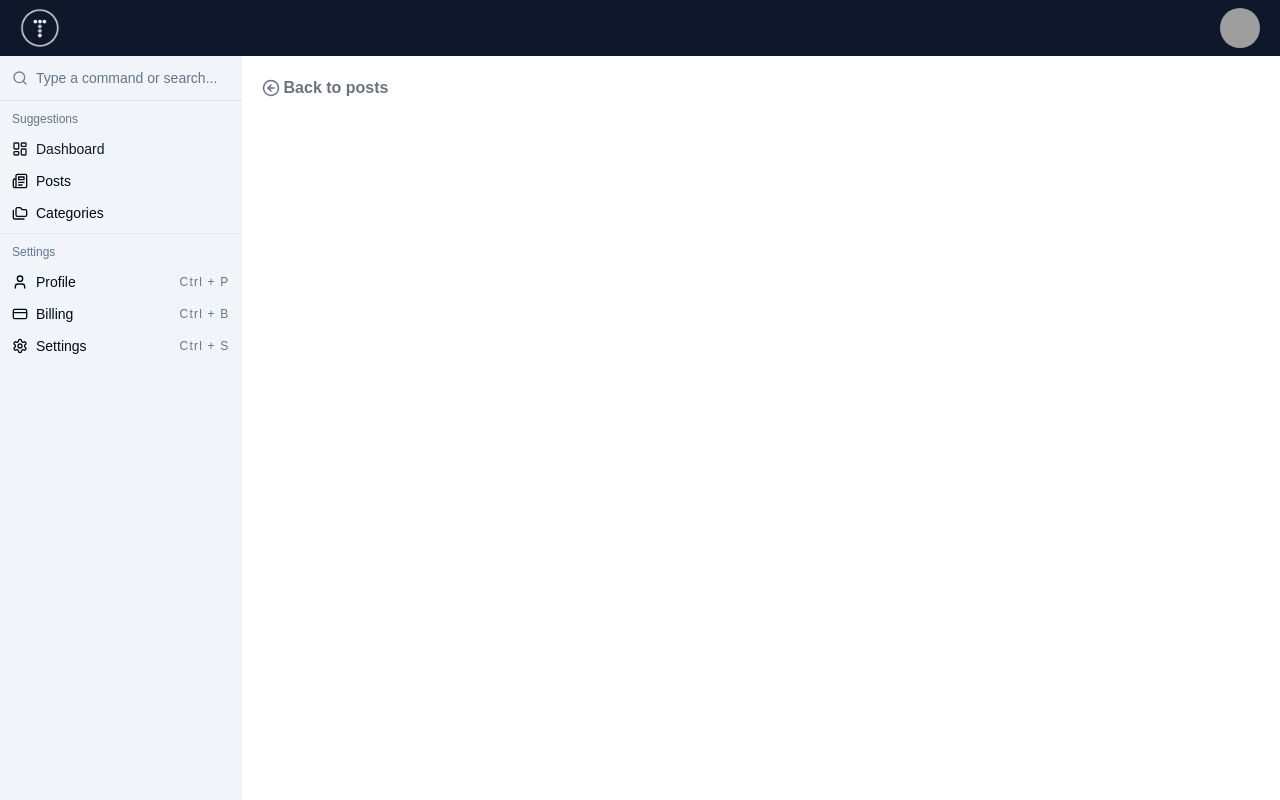
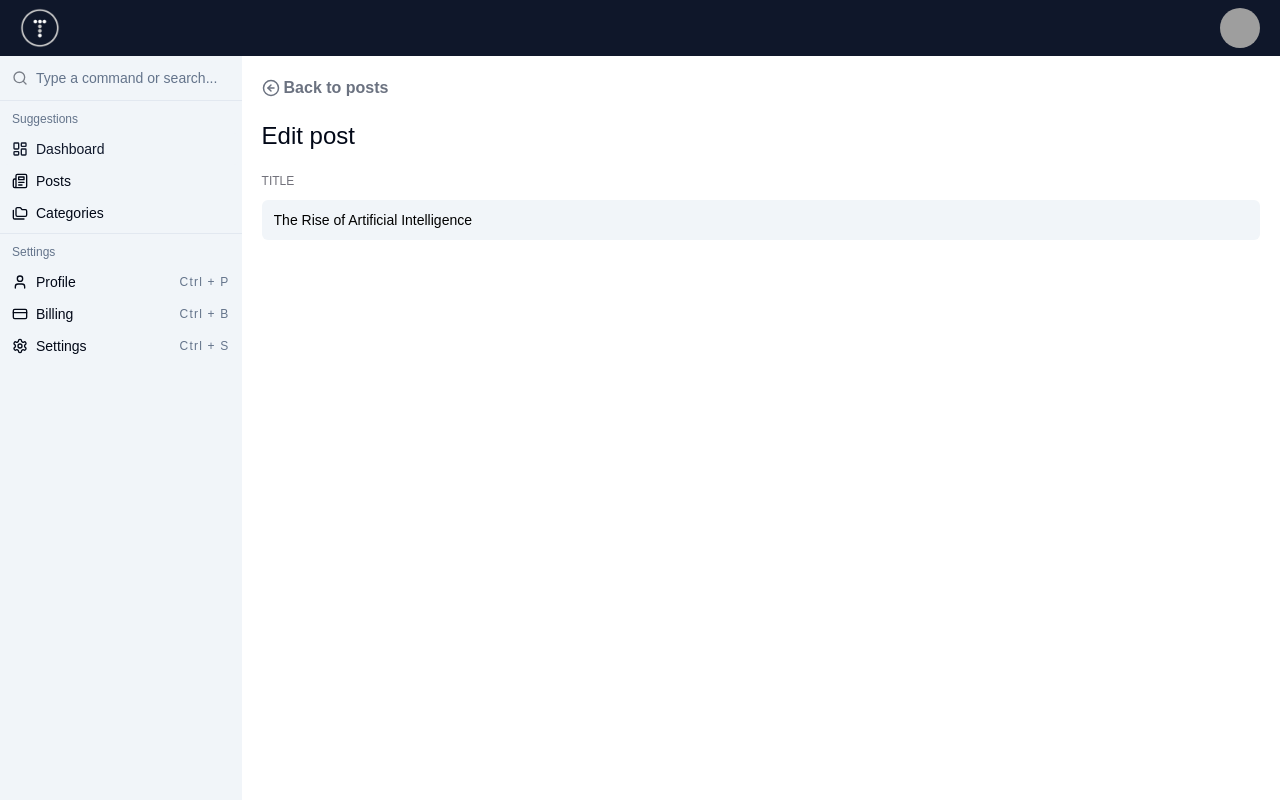
Before and after one commit to luAr26/admin-dashboard-tm, a Next.js app: page /posts/edit/1 in a window 1280 px wide. Built offline with nearby package versions, Linux system fonts and the light colour scheme; grey boxes are pictures that could not be loaded.

Commit message:
Start adding the edit post form.

```diff
--- a/app/(main)/posts/edit/[id]/page.tsx
+++ b/app/(main)/posts/edit/[id]/page.tsx
@@ -1,11 +1,82 @@
+"use client";
 import BackButton from "@/components/BackButton";
+import * as z from "zod";
+import { useForm } from "react-hook-form";
+import { zodResolver } from "@hookform/resolvers/zod";
+import {
+  Form,
+  FormControl,
+  FormField,
+  FormItem,
+  FormLabel,
+  FormMessage,
+} from "@/components/ui/form";
+import { Input } from "@/components/ui/input";
+import { Textarea } from "@/components/ui/textarea";
+import { Button } from "@/components/ui/button";
+import posts from "@/data/posts";
 
-const EditPage = () => {
+const formSchema = z.object({
+  title: z.string().min(1, { message: "Title is required" }),
+  body: z.string().min(1, { message: "Body is required" }),
+  author: z.string().min(1, { message: "Author is required" }),
+  date: z.string().min(1, { message: "Date is required" }),
+});
+
+interface PostEditPageProps {
+  params: {
+    id: string;
+  };
+}
+
+const PostEditPage = ({ params }: PostEditPageProps) => {
+  const post = posts.find((post) => {
+    return post.id === params.id;
+  });
+
+  const form = useForm<z.infer<typeof formSchema>>({
+    resolver: zodResolver(formSchema),
+    defaultValues: {
+      title: post?.title || "",
+      body: post?.body || "",
+      author: post?.author || "",
+      date: post?.date || "",
+    },
+  });
+
+  // https://www.youtube.com/watch?v=hhudoSMM0yU&t=5638s
+
+  const handleSubmit = (data: z.infer<typeof formSchema>) => {};
   return (
     <div>
       <BackButton text="Back to posts" link="/posts" />
+      <h3 className="mb-4 text-2xl">Edit post</h3>
+      <Form {...form}>
+        <form onSubmit={form.handleSubmit(handleSubmit)}>
+          <FormField
+            control={form.control}
+            name="title"
+            render={({ field }) => (
+              <FormItem>
+                <FormLabel className="dark:text-secondary-70 text-xs uppercase text-zinc-500">
+                  Title
+                </FormLabel>
+                <FormControl>
+                  <Input
+                    className="border-0 bg-slate-100 text-black focus-visible:ring-0 focus-visible:ring-offset-0"
+                    placeholder="Enter title"
+                    {...field}
+                  />
+                </FormControl>
+
+                <FormMessage />
+              </FormItem>
+            )}
+          />
+        </form>
+      </Form>
     </div>
   );
 };
 
-export default EditPage;
+export default PostEditPage;
--- /dev/null
+++ b/components/ui/form.tsx
@@ -0,0 +1,178 @@
+"use client"
+
+import * as React from "react"
+import * as LabelPrimitive from "@radix-ui/react-label"
+import { Slot } from "@radix-ui/react-slot"
+import {
+  Controller,
+  ControllerProps,
+  FieldPath,
+  FieldValues,
+  FormProvider,
+  useFormContext,
+} from "react-hook-form"
+
+import { cn } from "@/lib/utils"
+import { Label } from "@/components/ui/label"
+
+const Form = FormProvider
+
+type FormFieldContextValue<
+  TFieldValues extends FieldValues = FieldValues,
+  TName extends FieldPath<TFieldValues> = FieldPath<TFieldValues>
+> = {
+  name: TName
+}
+
+const FormFieldContext = React.createContext<FormFieldContextValue>(
+  {} as FormFieldContextValue
+)
+
+const FormField = <
+  TFieldValues extends FieldValues = FieldValues,
+  TName extends FieldPath<TFieldValues> = FieldPath<TFieldValues>
+>({
+  ...props
+}: ControllerProps<TFieldValues, TName>) => {
+  return (
+    <FormFieldContext.Provider value={{ name: props.name }}>
+      <Controller {...props} />
+    </FormFieldContext.Provider>
+  )
+}
+
+const useFormField = () => {
+  const fieldContext = React.useContext(FormFieldContext)
+  const itemContext = React.useContext(FormItemContext)
+  const { getFieldState, formState } = useFormContext()
+
+  const fieldState = getFieldState(fieldContext.name, formState)
+
+  if (!fieldContext) {
+    throw new Error("useFormField should be used within <FormField>")
+  }
+
+  const { id } = itemContext
+
+  return {
+    id,
+    name: fieldContext.name,
+    formItemId: `${id}-form-item`,
+    formDescriptionId: `${id}-form-item-description`,
+    formMessageId: `${id}-form-item-message`,
+    ...fieldState,
+  }
+}
+
+type FormItemContextValue = {
+  id: string
+}
+
+const FormItemContext = React.createContext<FormItemContextValue>(
+  {} as FormItemContextValue
+)
+
+const FormItem = React.forwardRef<
+  HTMLDivElement,
+  React.HTMLAttributes<HTMLDivElement>
+>(({ className, ...props }, ref) => {
+  const id = React.useId()
+
+  return (
+    <FormItemContext.Provider value={{ id }}>
+      <div ref={ref} className={cn("space-y-2", className)} {...props} />
+    </FormItemContext.Provider>
+  )
+})
+FormItem.displayName = "FormItem"
+
+const FormLabel = React.forwardRef<
+  React.ElementRef<typeof LabelPrimitive.Root>,
+  React.ComponentPropsWithoutRef<typeof LabelPrimitive.Root>
+>(({ className, ...props }, ref) => {
+  const { error, formItemId } = useFormField()
+
+  return (
+    <Label
+      ref={ref}
+      className={cn(error && "text-destructive", className)}
+      htmlFor={formItemId}
+      {...props}
+    />
+  )
+})
+FormLabel.displayName = "FormLabel"
+
+const FormControl = React.forwardRef<
+  React.ElementRef<typeof Slot>,
+  React.ComponentPropsWithoutRef<typeof Slot>
+>(({ ...props }, ref) => {
+  const { error, formItemId, formDescriptionId, formMessageId } = useFormField()
+
+  return (
+    <Slot
+      ref={ref}
+      id={formItemId}
+      aria-describedby={
+        !error
+          ? `${formDescriptionId}`
+          : `${formDescriptionId} ${formMessageId}`
+      }
+      aria-invalid={!!error}
+      {...props}
+    />
+  )
+})
+FormControl.displayName = "FormControl"
+
+const FormDescription = React.forwardRef<
+  HTMLParagraphElement,
+  React.HTMLAttributes<HTMLParagraphElement>
+>(({ className, ...props }, ref) => {
+  const { formDescriptionId } = useFormField()
+
+  return (
+    <p
+      ref={ref}
+      id={formDescriptionId}
+      className={cn("text-sm text-muted-foreground", className)}
+      {...props}
+    />
+  )
+})
+FormDescription.displayName = "FormDescription"
+
+const FormMessage = React.forwardRef<
+  HTMLParagraphElement,
+  React.HTMLAttributes<HTMLParagraphElement>
+>(({ className, children, ...props }, ref) => {
+  const { error, formMessageId } = useFormField()
+  const body = error ? String(error?.message) : children
+
+  if (!body) {
+    return null
+  }
+
+  return (
+    <p
+      ref={ref}
+      id={formMessageId}
+      className={cn("text-sm font-medium text-destructive", className)}
+      {...props}
+    >
+      {body}
+    </p>
+  )
+})
+FormMessage.displayName = "FormMessage"
+
+export {
+  useFormField,
+  Form,
+  FormItem,
+  FormLabel,
+  FormControl,
+  FormDescription,
+  FormMessage,
+  FormField,
+}
--- /dev/null
+++ b/components/ui/input.tsx
@@ -0,0 +1,25 @@
+import * as React from "react"
+
+import { cn } from "@/lib/utils"
+
+export interface InputProps
+  extends React.InputHTMLAttributes<HTMLInputElement> {}
+
+const Input = React.forwardRef<HTMLInputElement, InputProps>(
+  ({ className, type, ...props }, ref) => {
+    return (
+      <input
+        type={type}
+        className={cn(
+          "flex h-10 w-full rounded-md border border-input bg-background px-3 py-2 text-sm ring-offset-background file:border-0 file:bg-transparent file:text-sm file:font-medium file:text-foreground placeholder:text-muted-foreground focus-visible:outline-none focus-visible:ring-2 focus-visible:ring-ring focus-visible:ring-offset-2 disabled:cursor-not-allowed disabled:opacity-50",
+          className
+        )}
+        ref={ref}
+        {...props}
+      />
+    )
+  }
+)
+Input.displayName = "Input"
+
+export { Input }
--- /dev/null
+++ b/components/ui/label.tsx
@@ -0,0 +1,26 @@
+"use client"
+
+import * as React from "react"
+import * as LabelPrimitive from "@radix-ui/react-label"
+import { cva, type VariantProps } from "class-variance-authority"
+
+import { cn } from "@/lib/utils"
+
+const labelVariants = cva(
+  "text-sm font-medium leading-none peer-disabled:cursor-not-allowed peer-disabled:opacity-70"
+)
+
+const Label = React.forwardRef<
+  React.ElementRef<typeof LabelPrimitive.Root>,
+  React.ComponentPropsWithoutRef<typeof LabelPrimitive.Root> &
+    VariantProps<typeof labelVariants>
+>(({ className, ...props }, ref) => (
+  <LabelPrimitive.Root
+    ref={ref}
+    className={cn(labelVariants(), className)}
+    {...props}
+  />
+))
+Label.displayName = LabelPrimitive.Root.displayName
+
+export { Label }
--- /dev/null
+++ b/components/ui/textarea.tsx
@@ -0,0 +1,24 @@
+import * as React from "react"
+
+import { cn } from "@/lib/utils"
+
+export interface TextareaProps
+  extends React.TextareaHTMLAttributes<HTMLTextAreaElement> {}
+
+const Textarea = React.forwardRef<HTMLTextAreaElement, TextareaProps>(
+  ({ className, ...props }, ref) => {
+    return (
+      <textarea
+        className={cn(
+          "flex min-h-[80px] w-full rounded-md border border-input bg-background px-3 py-2 text-sm ring-offset-background placeholder:text-muted-foreground focus-visible:outline-none focus-visible:ring-2 focus-visible:ring-ring focus-visible:ring-offset-2 disabled:cursor-not-allowed disabled:opacity-50",
+          className
+        )}
+        ref={ref}
+        {...props}
+      />
+    )
+  }
+)
+Textarea.displayName = "Textarea"
+
+export { Textarea }
--- a/package.json
+++ b/package.json
@@ -9,9 +9,11 @@
     "lint": "next lint"
   },
   "dependencies": {
+    "@hookform/resolvers": "^3.9.0",
     "@radix-ui/react-avatar": "^1.1.0",
     "@radix-ui/react-dialog": "^1.1.1",
     "@radix-ui/react-dropdown-menu": "^2.1.1",
+    "@radix-ui/react-label": "^2.1.0",
     "@radix-ui/react-slot": "^1.1.0",
     "class-variance-authority": "^0.7.0",
     "clsx": "^2.1.1",
@@ -20,9 +22,11 @@
     "next": "14.2.13",
     "react": "^18",
     "react-dom": "^18",
+    "react-hook-form": "^7.53.0",
     "recharts": "^2.12.7",
     "tailwind-merge": "^2.5.2",
-    "tailwindcss-animate": "^1.0.7"
+    "tailwindcss-animate": "^1.0.7",
+    "zod": "^3.23.8"
   },
   "devDependencies": {
     "@types/node": "^20",
```
Also changed, not shown: 1 other file (tests, documents, lock files or other folders).
